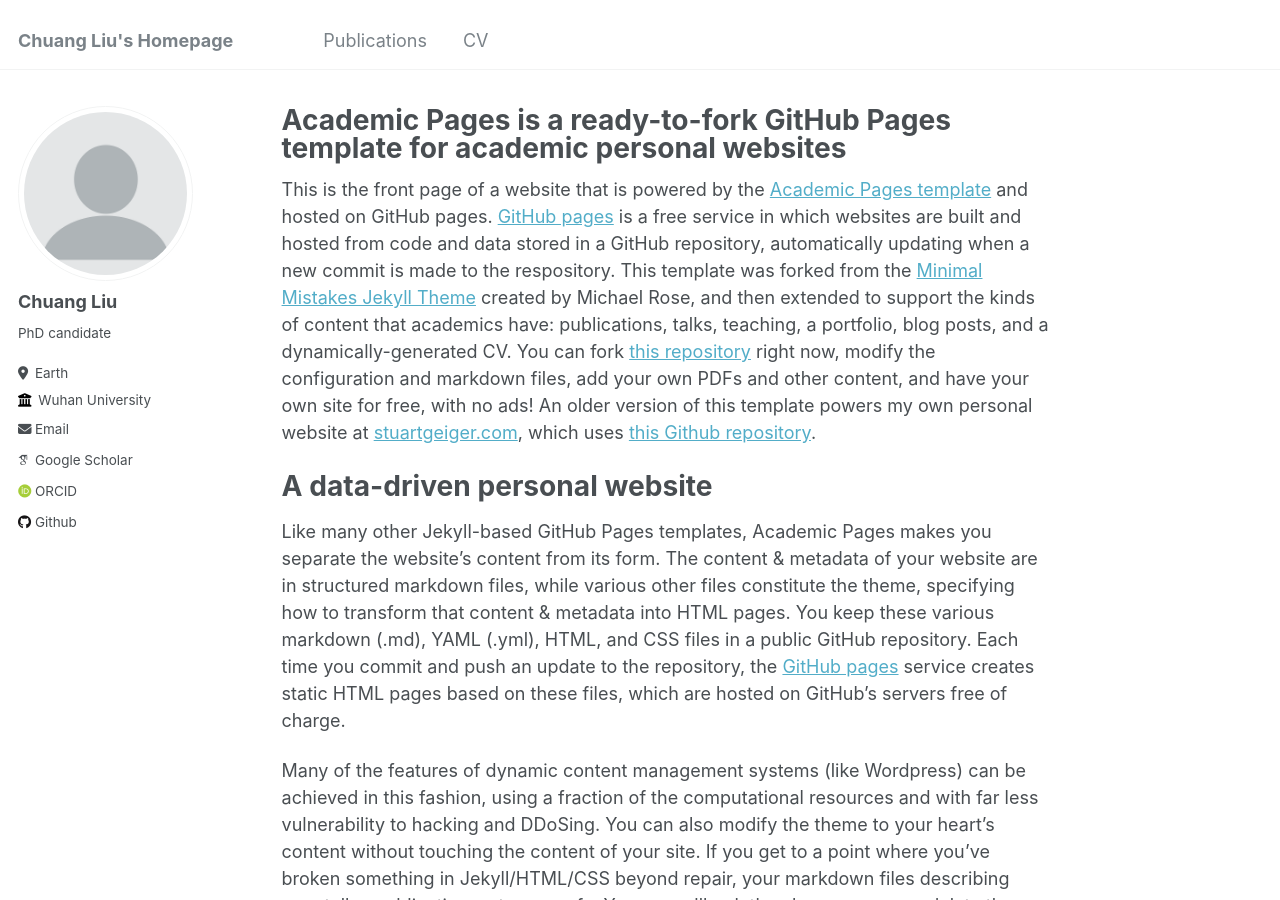
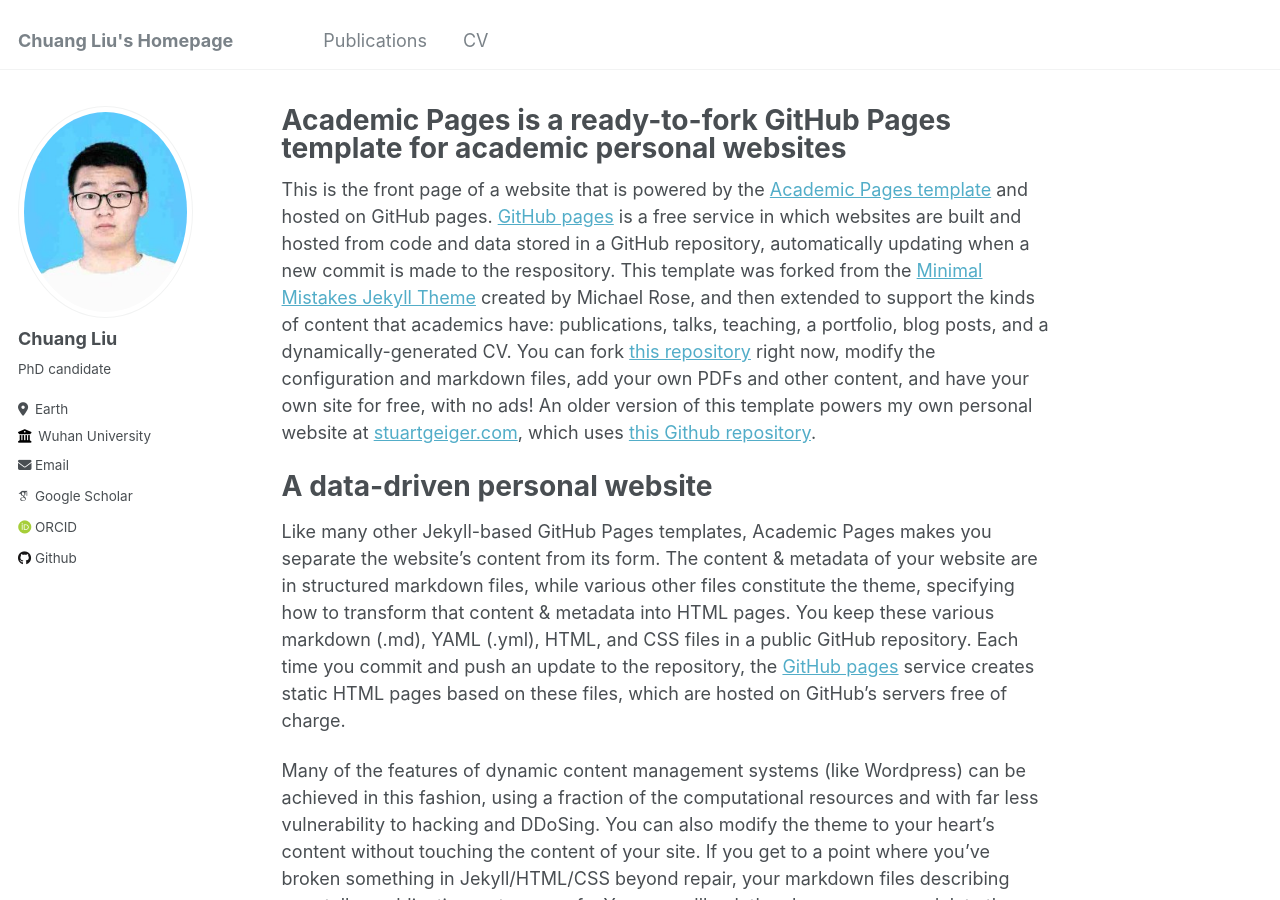
Before and after one commit to LiuChuang0059/LiuChuang0059.github.io, a Jekyll site: the page built from _pages/about.md, in a window 1280 px wide and 900 px high. Built offline with Jekyll 4.4.1, drawn with Linux system fonts in a browser that asks for light colours; some web fonts are replaced.

Commit message:
Update _config.yml

```diff
--- a/_config.yml
+++ b/_config.yml
@@ -21,7 +21,7 @@ repository               : "https://github.com/LiuChuang0059"
 #               Additional customization can be done by editing /_includes/author-profile.html
 author:
   # Biographic information
-  avatar           : "profile.png"
+  avatar           : "lc.jpeg"
   name             : "Chuang Liu"
   pronouns         : # example: "she/her"
   bio              : "PhD candidate"
```
